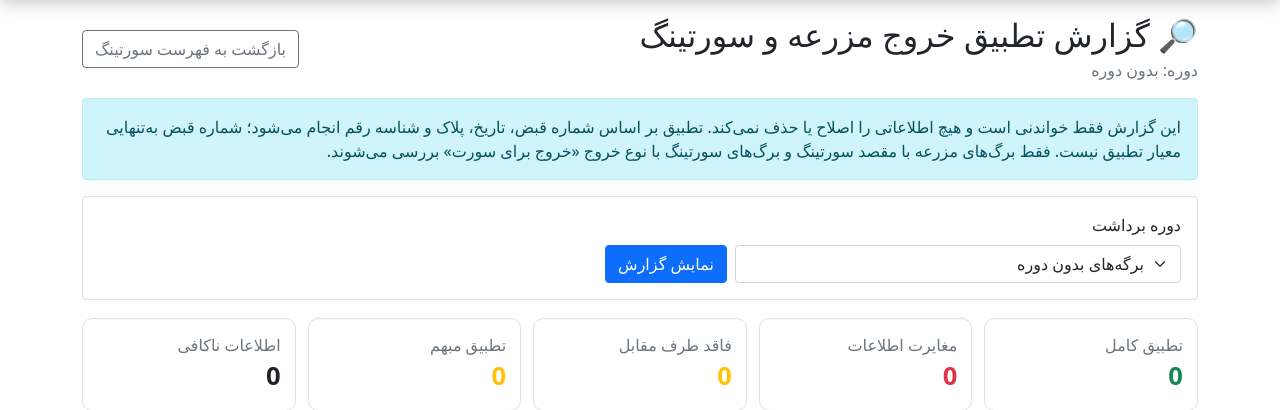
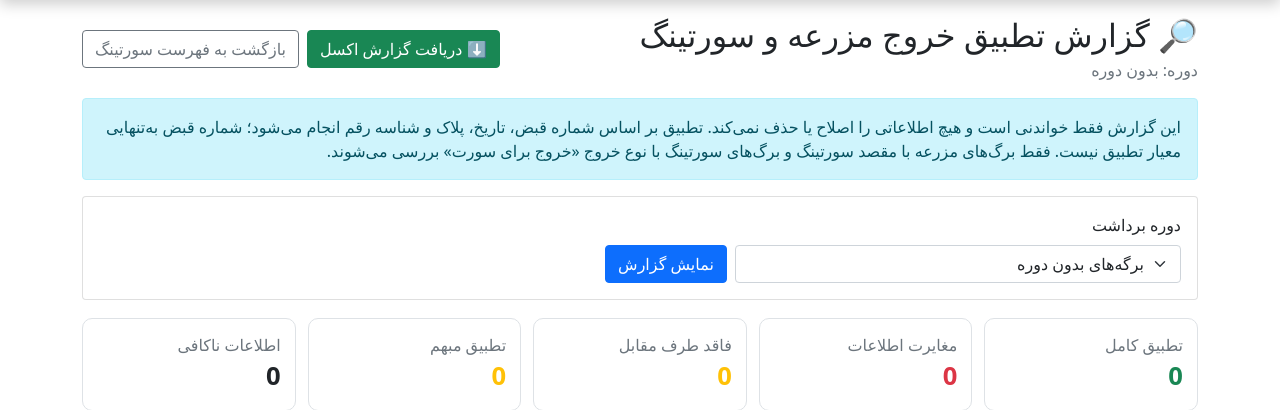
Before and after one commit to mohamadkhani62/FruitBilling.Web, an ASP.NET Core app: page /SortingExitPermits/Reconciliation in a window 1280 px wide. Shown: the part 63-473 px from the top of the page. Run offline with ASP.NET Core 8, Linux system fonts and the light colour scheme; a user stored in the database is signed in; style sheets or scripts are compiled from the project's sources; some libraries are stand-ins or nearby versions.

Commit message:
Add Excel download button to reconciliation report

```diff
--- a/Views/SortingExitPermits/Reconciliation.cshtml
+++ b/Views/SortingExitPermits/Reconciliation.cshtml
@@ -22,7 +22,13 @@
         <h2 class="mb-1">🔎 گزارش تطبیق خروج مزرعه و سورتینگ</h2>
         <div class="text-muted">دوره: @(Model.HarvestCycleName ?? "—")</div>
     </div>
-    <a asp-action="Index" class="btn btn-outline-secondary">بازگشت به فهرست سورتینگ</a>
+    <div class="d-flex flex-wrap gap-2">
+        <form method="get" asp-action="ExportReconciliation">
+            <input type="hidden" name="cycleId" value="@Model.HarvestCycleId" />
+            <button type="submit" class="btn btn-success">⬇ دریافت گزارش اکسل</button>
+        </form>
+        <a asp-action="Index" class="btn btn-outline-secondary">بازگشت به فهرست سورتینگ</a>
+    </div>
 </div>
 
 <div class="alert alert-info">
```
